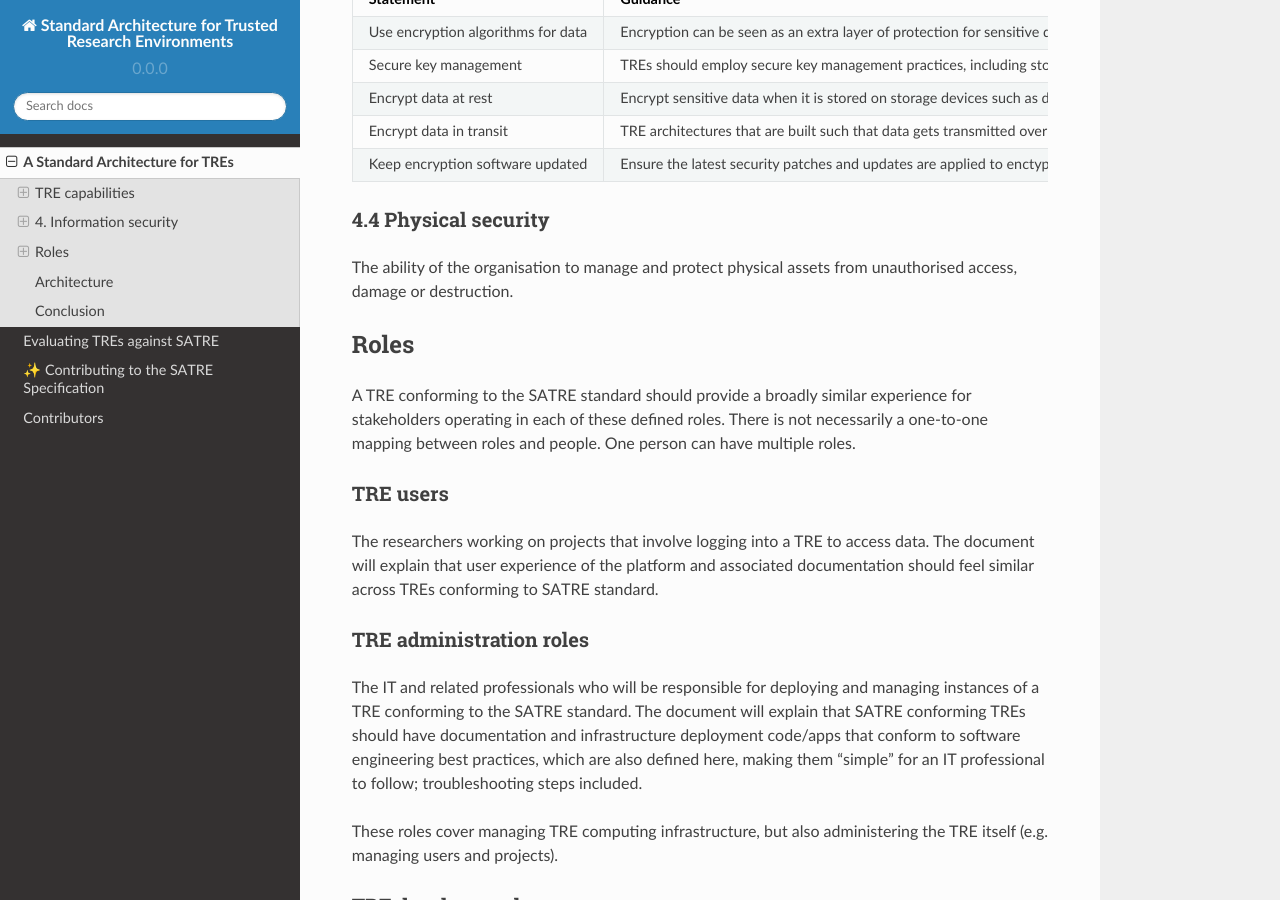
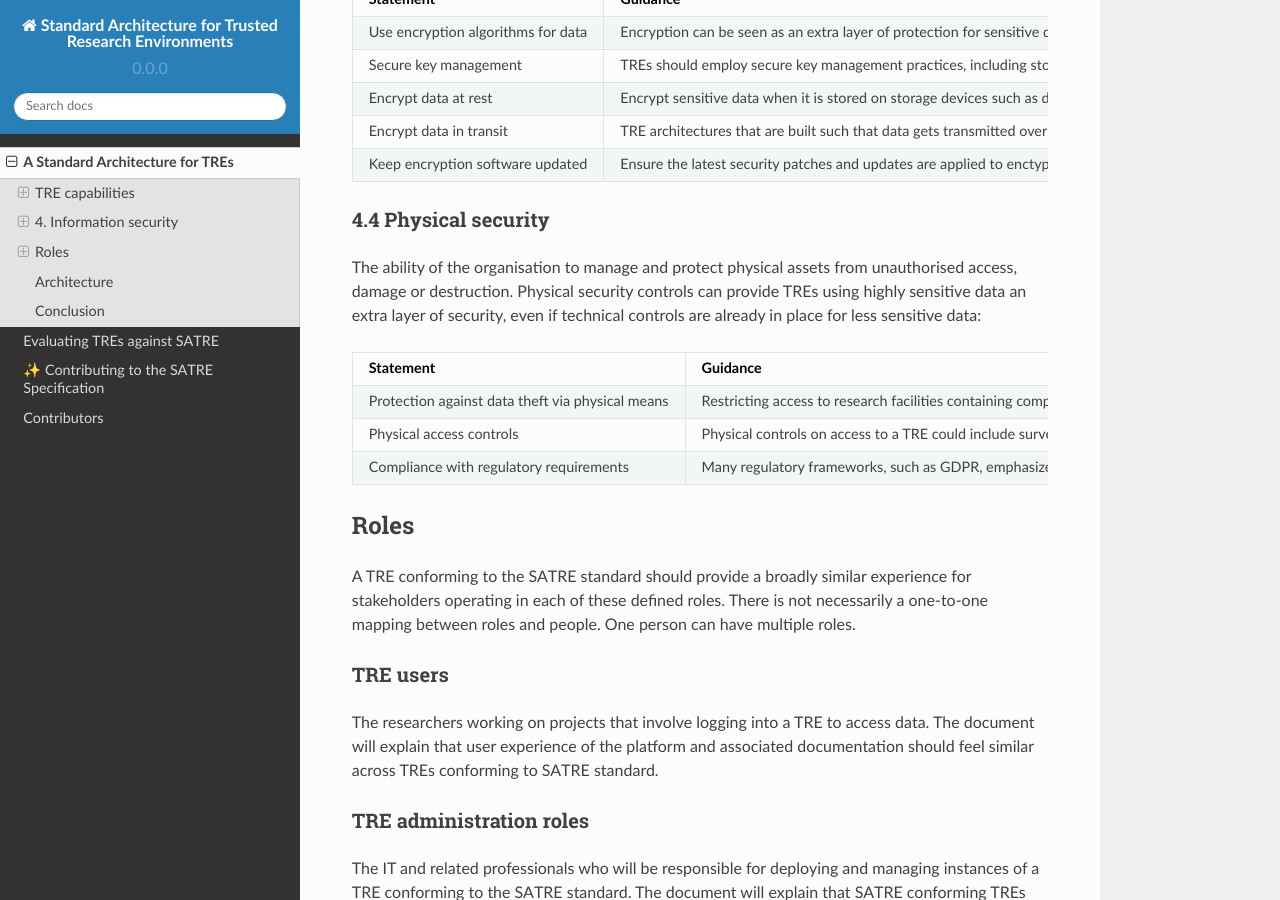
Before and after one commit to sa-tre/satre-specification, a Sphinx documentation site: the page built from docs/source/standard.md, in a window 1280 px wide and 900 px high, scrolled down 3017 px. Built offline with Sphinx 7.4.7 and the Read the Docs theme 2.0.0, drawn with Linux system fonts in a browser that asks for light colours.

Commit message:
physical security

```diff
--- a/docs/source/standard.md
+++ b/docs/source/standard.md
@@ -128,7 +128,13 @@ The ability of the organisation to deploy and manage encryption to protect infor
 
 ### 4.4 Physical security
 
-The ability of the organisation to manage and protect physical assets from unauthorised access, damage or destruction.
+The ability of the organisation to manage and protect physical assets from unauthorised access, damage or destruction. Physical security controls can provide TREs using highly sensitive data an extra layer of security, even if technical controls are already in place for less sensitive data:
+
+| Statement | Guidance |
+| --------- | -------- |
+| Protection against data theft via physical means | Restricting access to research facilities containing computers logged into TREs can help prevent malicious actors from viewing or stealing sensitive data, for example by photographing a computer screen.
+| Physical access controls | Physical controls on access to a TRE could include surveillance systems, restricting access to locked rooms that limit entry to authorized personnel only, visitor management systems and employee training.
+| Compliance with regulatory requirements | Many regulatory frameworks, such as GDPR, emphasize the need for physical security controls to protect sensitive data. Compliance with these regulations often requires organizations to implement specific physical security measures to safeguard sensitive data properly.
 
 ## Roles
 
```
